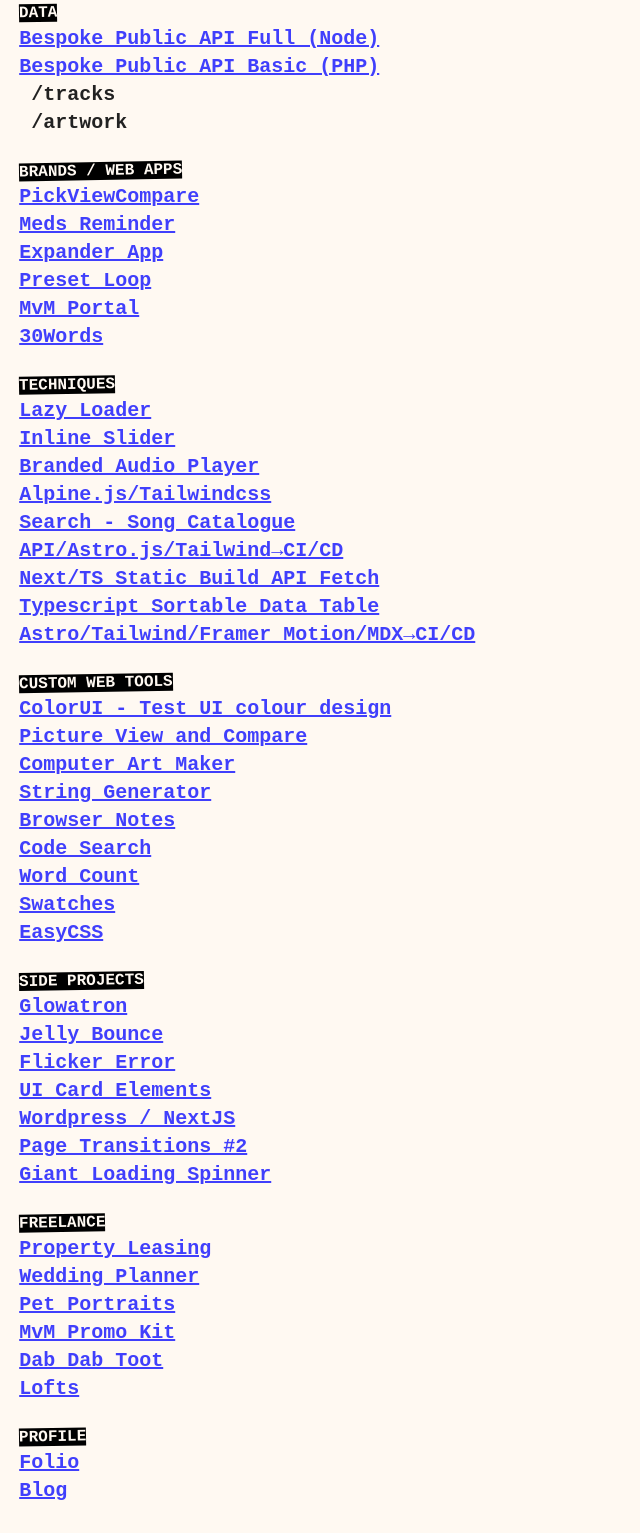
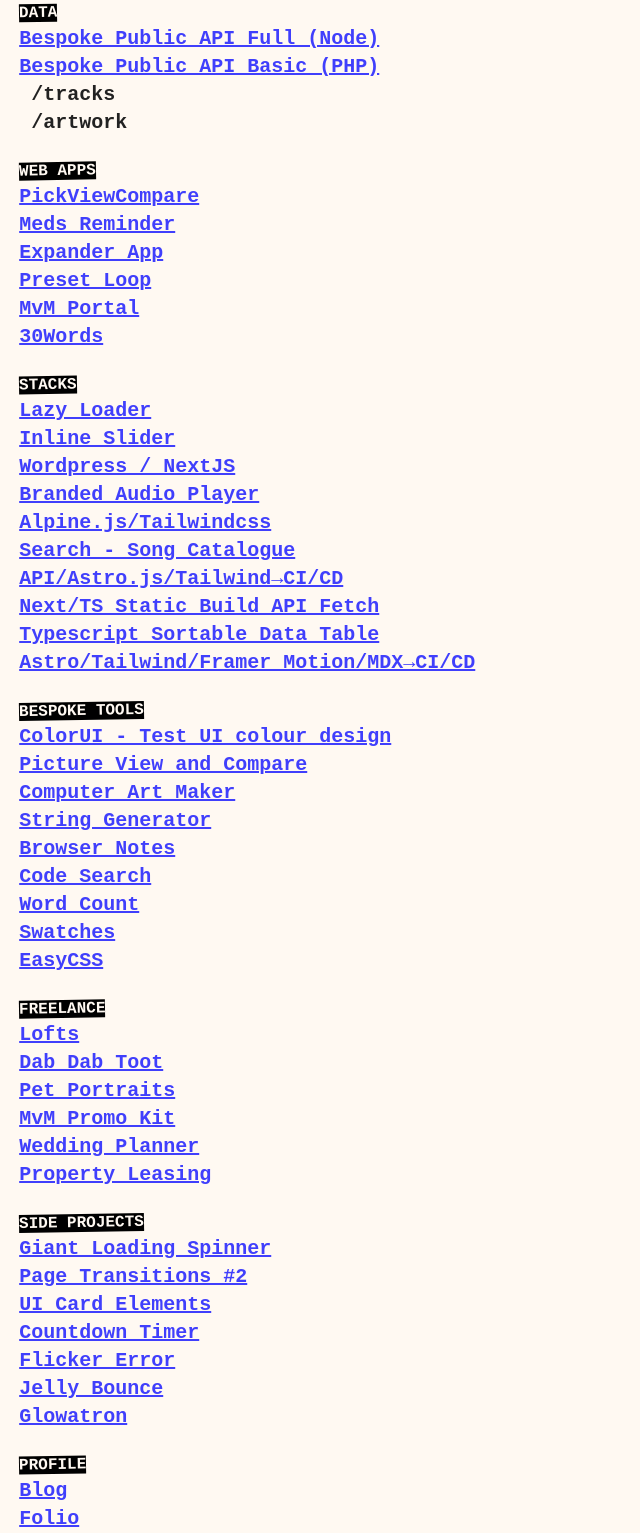
Before and after one commit to helloMatthew/helloMatthew.github.io, a plain HTML site: page index.html in a window 1280 px wide. Shown: the part 116-1649 px from the top of the page, without its empty margins (0-640 px from the left). Drawn offline with Linux system fonts and the light colour scheme.

Commit message:
add new project and rearrange layout

```diff
--- a/index.html
+++ b/index.html
@@ -65,7 +65,7 @@
 
 
 <br />
-<div class="categories">BRANDS / WEB APPS</div>
+<div class="categories">WEB APPS</div>
 
 <p><a target="_blank" href="https://pickviewcompare.github.io/">PickViewCompare</a></p>
 <p><a target="_blank" href="https://pillpopper.github.io/">Meds Reminder</a></p>
@@ -76,9 +76,10 @@
 
 
 <br />
-<div class="categories">TECHNIQUES</div>
+<div class="categories">STACKS</div>
 <p><a target="_blank" href="https://mvmdiscography.github.io/">Lazy Loader</a></p>
 <p><a target="_blank" href="https://mattheweq.com/inline-slider/">Inline Slider</a></p>
+<p><a target="_blank" href="https://press.olk1.com/">Wordpress / NextJS</a></p>
 <p><a target="_blank" href="https://matthew-via-music-player.github.io/">Branded Audio Player</a></p>
 <p><a target="_blank" href="https://mattheweq.com/alpine/">Alpine.js/Tailwindcss</a></p>
 <p><a target="_blank" href="https://search.olk1.com/">Search - Song Catalogue</a></p>
@@ -89,7 +90,7 @@
 
 
 <br />
-<div class="categories">CUSTOM WEB TOOLS</div>
+<div class="categories">BESPOKE TOOLS</div>
 
 <p><a target="_blank" href="https://colorui.github.io/">ColorUI - Test UI colour design</a></p>
 <p><a target="_blank" href="https://picviewcompare.github.io/">Picture View and Compare</a></p>
@@ -103,32 +104,33 @@
 
 
 <br />
+<div class="categories">FREELANCE</div>
+
+<p><a target="_blank" href="https://kmlofts.olk1.com/">Lofts</a></p>
+<p><a target="_blank" href="https://dabdabtoot.github.io/">Dab Dab Toot</a></p>
+<p><a target="_blank" href="https://picatsosketch.com/">Pet Portraits</a></p>
+<p><a target="_blank" href="https://matthew-via-music.com/">MvM Promo Kit</a></p>
+<p><a target="_blank" href="https://claireamblerevents.com/">Wedding Planner</a></p>
+<p><a target="_blank" href="https://the-development-group.github.io/">Property Leasing</a></p>
+
+<br />
 <div class="categories">SIDE PROJECTS</div>
 
+<p><a target="_blank" href="https://mattheweq.com/giant-loading-spinner/">Giant Loading Spinner</a></p>
+<p><a target="_blank" href="https://mattheweq.com/page-transitions-2/">Page Transitions #2</a></p>
+<p><a target="_blank" href="https://mattheweq.com/ui-card-elements/">UI Card Elements</a></p>
+<p><a target="_blank" href="https://countdown.olk1.com/">Countdown Timer</a></p>
+<p><a target="_blank" href="https://mattheweq.com/flicker-error/">Flicker Error</a></p>
+<p><a target="_blank" href="https://mattheweq.com/jelly-bounce/">Jelly Bounce</a></p>
 <p><a target="_blank" href="https://mattheweq.com/glowatron">Glowatron</a></p>
-<p><a target="_blank" href="https://mattheweq.com/jelly-bounce/">Jelly Bounce</a></p>
-<p><a target="_blank" href="https://mattheweq.com/flicker-error/">Flicker Error</a></p>
-<p><a target="_blank" href="https://mattheweq.com/ui-card-elements/">UI Card Elements</a></p>
-<p><a target="_blank" href="https://press.olk1.com/">Wordpress / NextJS</a></p>
-<p><a target="_blank" href="https://mattheweq.com/page-transitions-2/">Page Transitions #2</a></p>
-<p><a target="_blank" href="https://mattheweq.com/giant-loading-spinner/">Giant Loading Spinner</a></p>
 
 
-<br />
-<div class="categories">FREELANCE</div>
-
-<p><a target="_blank" href="https://the-development-group.github.io/">Property Leasing</a></p>
-<p><a target="_blank" href="https://claireamblerevents.com/">Wedding Planner</a></p>
-<p><a target="_blank" href="https://picatsosketch.com/">Pet Portraits</a></p>
-<p><a target="_blank" href="https://matthew-via-music.com/">MvM Promo Kit</a></p>
-<p><a target="_blank" href="https://dabdabtoot.github.io/">Dab Dab Toot</a></p>
-<p><a target="_blank" href="https://kmlofts.olk1.com/">Lofts</a></p>
 
 
 <br />
 <div class="categories">Profile</div>
+<p><a target="_blank" href="https://mattheweq.com/blog/">Blog</a></p>
 <p><a target="_blank" href="https://mattheweq.com/showcase">Folio</a></p>
-<p><a target="_blank" href="https://mattheweq.com/blog/">Blog</a></p>
 
 
 
```
